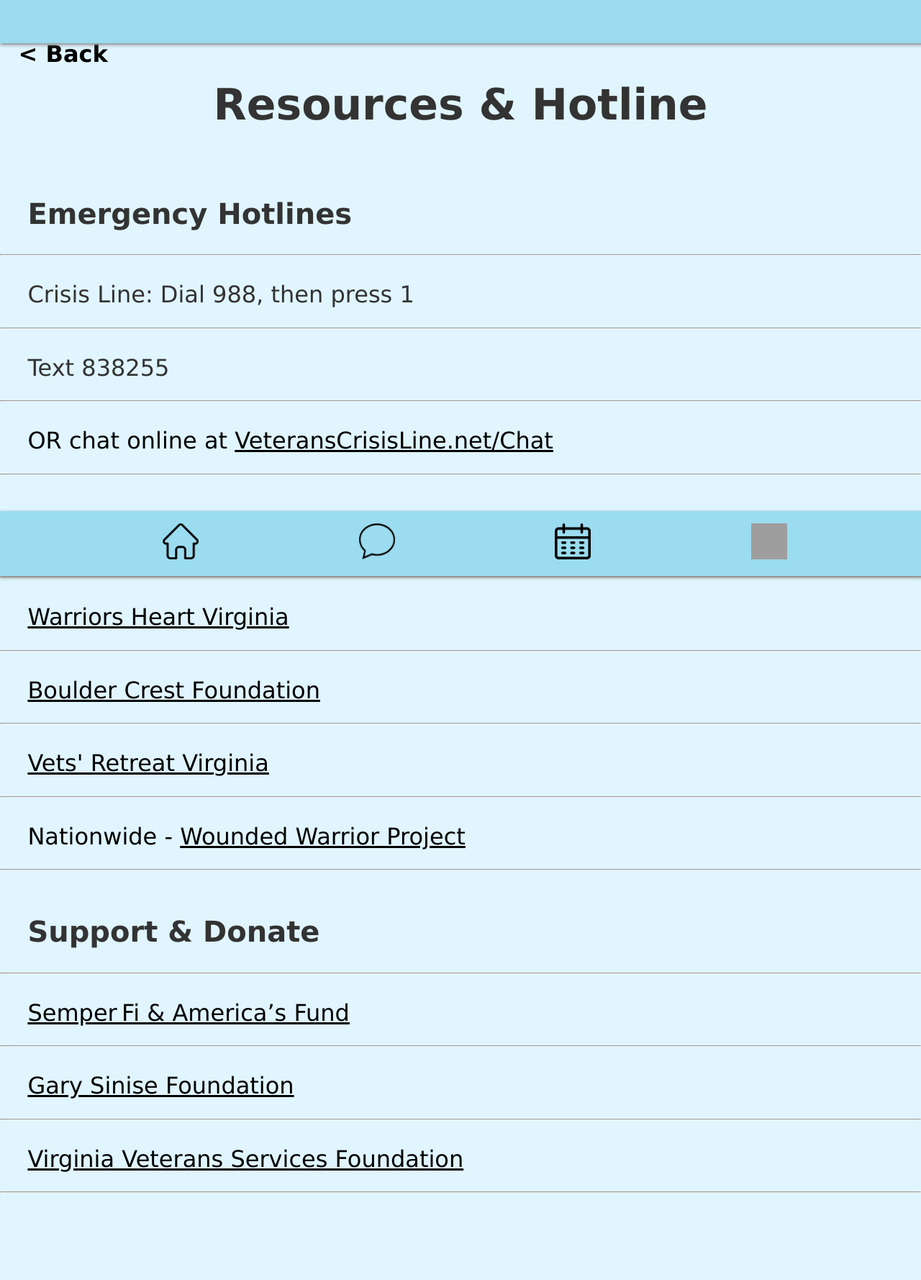
After one commit to JayChauhan2/VeteransProject, a Flask app: page /breathing/resources in a window 1280 px wide. The commit adds this page. Shown: the whole page at 72% size. Run offline with Flask 3, Linux system fonts and the light colour scheme; some libraries are stand-ins or nearby versions; grey boxes are pictures that could not be loaded.

Commit message:
resources page

```diff
--- a/app.py
+++ b/app.py
@@ -45,5 +45,9 @@
 def winHof():
     return render_template('breathing.html')
 
+@app.route('/breathing/resources')
+def resources():
+    return render_template('resourcehotline.html')
+
 if __name__ == '__main__':
     app.run(debug=True)
--- a/static/style.css
+++ b/static/style.css
@@ -115,6 +115,13 @@
 h2 {
     font-size: 40px;
     margin-top: 35px;
+    margin-left: 3%;
+
+}
+
+h3 {
+    font-size: 20px;
+    margin-top: 17.5px;
     margin-left: 3%;
 
 }
@@ -257,7 +264,7 @@
     align-items: center;
     background-color: #9bdcf0;
     padding: 15px 20px;
-    z-index: -2345;
+    z-index: 5; /* -2345*/
 }
 
 nav a {
@@ -501,3 +508,9 @@
     top: 3%;
     padding-left: 2%;
 }
+
+.resourceh2 {
+    font-weight: normal;
+    font-size: 2em;
+
+}
--- a/templates/more.html
+++ b/templates/more.html
@@ -9,7 +9,7 @@
     <h2 style="text-align: left;">Edit Profile</h2>
 </a>
 <hr>
-<a href="">
+<a href="{{ url_for('resources') }}">
     <h2 style="text-align: left;">Resources & Hotline</h2>
 </a>
 <hr>
--- /dev/null
+++ b/templates/resourcehotline.html
@@ -0,0 +1,58 @@
+{% extends 'base.html' %}
+
+{% block title %}Hotline{% endblock %}
+
+{% block content %}
+
+<a href="{{ url_for('more') }}"><p class="back"><b>< Back</b></p></a>
+<h1>Resources & Hotline</h1>
+<br>
+<h2 style="text-align: left;">Emergency Hotlines</h2>
+<hr>
+    <h2 style="text-align: left;" class="resourceh2">Crisis Line: Dial 988, then press 1</h2>
+<hr>
+    <h2 style="text-align: left;" class="resourceh2">Text 838255</h2>
+<hr>
+<a href="https://www.veteranscrisisline.net/get-help-now/chat/">
+    <h2 style="text-align: left;" class="resourceh2">OR chat online at <u>VeteransCrisisLine.net/Chat</u></h2>
+</a>
+<hr>
+
+<br>
+<h2 style="text-align: left;">VA Mental Health Services</h2>
+<hr>
+<a href="https://www.warriorsheart.com/virginia/">
+    <h2 style="text-align: left;" class="resourceh2"><u>Warriors Heart Virginia</u></h2>
+</a>
+<hr>
+<a href="https://bouldercrest.org/">
+    <h2 style="text-align: left;" class="resourceh2"><u>Boulder Crest Foundation</u></h2>
+</a>
+<hr>
+<a href="https://vetsretreatvirginia.org/">
+    <h2 style="text-align: left;" class="resourceh2"><u>Vets' Retreat Virginia</u></h2>
+</a>
+<hr>
+<a href="https://www.woundedwarriorproject.org/">
+    <h2 style="text-align: left;" class="resourceh2">Nationwide - <u>Wounded Warrior Project</u></h2>
+</a>
+<hr>
+
+<br>
+<h2 style="text-align: left;">Support & Donate</h2>
+<hr>
+<a href="https://thefund.org/">
+    <h2 style="text-align: left;" class="resourceh2"><u>Semper Fi & America’s Fund</u></h2>
+</a>
+<hr>
+<a href="https://www.garysinisefoundation.org/">
+    <h2 style="text-align: left;" class="resourceh2"><u>Gary Sinise Foundation</u></h2>
+</a>
+<hr>
+<a href="https://virginiaveteransservicesfoundation.org/">
+    <h2 style="text-align: left;" class="resourceh2"><u>Virginia Veterans Services Foundation</u></h2>
+</a>
+<hr>
+<br>
+<br>
+{% endblock %}
```
